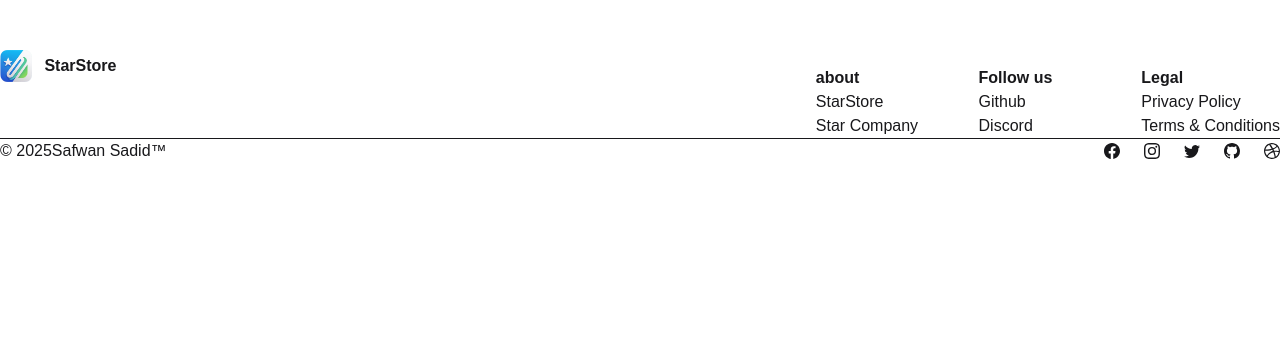
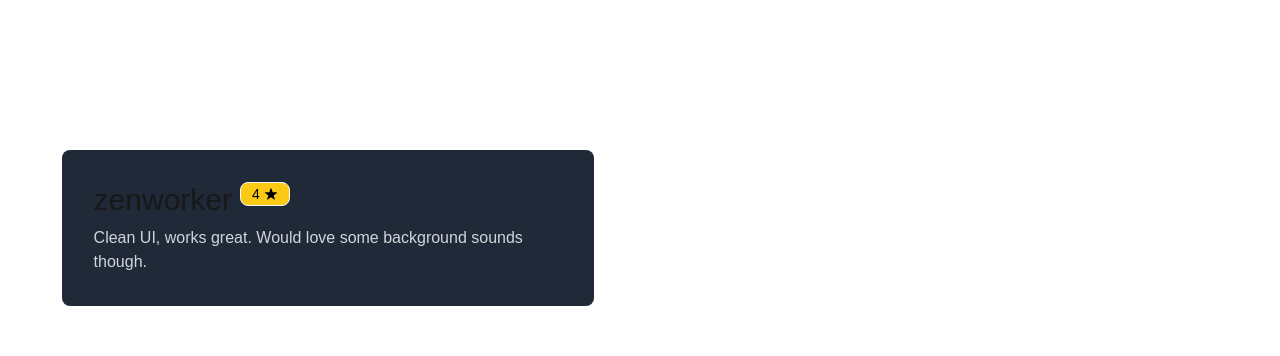
Before and after one commit to SafuGit/StarStore, a React (Vite) app: page /apps/detail/app002 in a window 1280 px wide. Shown: the part 1394-1750 px from the top of the page. Before the commit the page ends 1557 px from the top, so only its background shows below. Built offline with nearby package versions, Linux system fonts and the light colour scheme; no server answers; sample sign-in values are in the browser's storage; a web font is replaced by a local one.

Commit message:
add reviews

```diff
--- a/src/components/AppDetailReview/AppDetailReview.jsx
+++ b/src/components/AppDetailReview/AppDetailReview.jsx
@@ -16,7 +16,7 @@ const AppDetailReview = ({handleSetReview, reviews}) => {
     const new_review = {
       comment,
       rating,
-      userName
+      user: userName
     }
 
     handleSetReview(new_review);
@@ -44,7 +44,7 @@ const AppDetailReview = ({handleSetReview, reviews}) => {
           </fieldset>
         </form>
         <div className='w-1/2 flex items-center flex-col gap-4'>
-          <img className='w-120 rounded-xl' src="https://appsamurai.com/wp-content/uploads/2016/08/shutterstock_1562183146-scaled.jpg" alt="" />
+          <img className='w-120 rounded-xl' src="https://www.appsflyer.com/wp-content/uploads/2022/12/Apple-app-store-vs-Google-play-store-reviews-1.jpg" alt="" />
           <h1 className='font-bold text-xl'>Your Review helps us improve our app!</h1>
         </div>
       </div>
--- /dev/null
+++ b/src/components/AppDetailReview/ReviewCard.jsx
@@ -0,0 +1,16 @@
+import React from 'react';
+import { IoIosStar } from 'react-icons/io';
+
+const ReviewCard = ({data}) => {
+  return (
+    <div className='bg-[#1F2937] rounded-lg p-8 w-[90%]'>
+      <div className='flex gap-2 mb-2'>
+        <h1 className='text-3xl font-medium'>{data.user}</h1>
+        <div className='badge bg-yellow-300 text-black gap-1'>{data.rating}<IoIosStar></IoIosStar></div>
+      </div>
+      <p className='text-gray-300'>{data.comment}</p>
+    </div>
+  );
+};
+
+export default ReviewCard;
--- a/src/components/AppDetailReview/Reviews.jsx
+++ b/src/components/AppDetailReview/Reviews.jsx
@@ -1,10 +1,13 @@
 import React from 'react';
+import ReviewCard from './ReviewCard';
 
-const Reviews = ({reviews}) => {
-  console.log(reviews);
+const Reviews = ({data}) => {
+  console.log(data);
   return (
-    <div className='grid grid-cols-2 w-[95vw] mx-auto'>
-
+    <div className='grid grid-cols-2 justify-items-center w-[95vw] mx-auto gap-8'>
+      {data.map((review, i) => (
+        <ReviewCard data={review} key={i}></ReviewCard>
+      ))}
     </div>
   );
 };
--- a/src/components/AppDetails/AppDetails.jsx
+++ b/src/components/AppDetails/AppDetails.jsx
@@ -4,6 +4,8 @@ import { useLoaderData } from 'react-router';
 import AppDetailCard from '../AppDetailCard/AppDetailCard';
 import Swal from 'sweetalert2';
 import AppDetailReview from '../AppDetailReview/AppDetailReview';
+import Reviews from '../AppDetailReview/Reviews';
+import SectionTitle from '../../utils/SectionTitle';
 
 const AppDetails = () => {
   const data = useLoaderData();
@@ -43,6 +45,8 @@ const AppDetails = () => {
       <AppDetailHeading></AppDetailHeading>
       <AppDetailCard data={data} installed={installed} handleSetInstalled={handleSetInstalled}></AppDetailCard>
       <AppDetailReview reviews={reviews} handleSetReview={handleSetReview}></AppDetailReview>
+      <SectionTitle title={"Reviews"} className={'!w-[95vw] !text-center mt-20'}></SectionTitle>
+      <Reviews data={reviews}></Reviews>
     </div>
   );
 };
--- a/src/provider/PrivateRoute.jsx
+++ b/src/provider/PrivateRoute.jsx
@@ -1,11 +1,12 @@
 import React, { use } from 'react';
 import { AuthContext } from './AuthProvider';
 import { Navigate } from 'react-router';
+import Loading from '../components/Loading/Loading';
 
 const PrivateRoute = ({children}) => {
   const {user, loading} = use(AuthContext);
   if (loading) {
-    return <h1>Loading</h1>;
+    return <Loading></Loading>;
   }
   if (user && user?.email) {
     return children;
```
